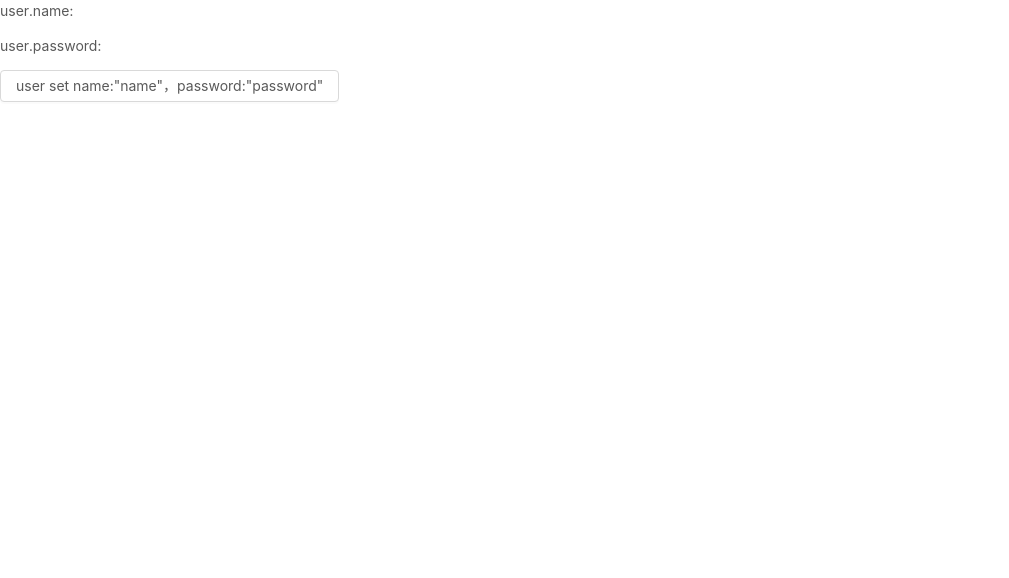
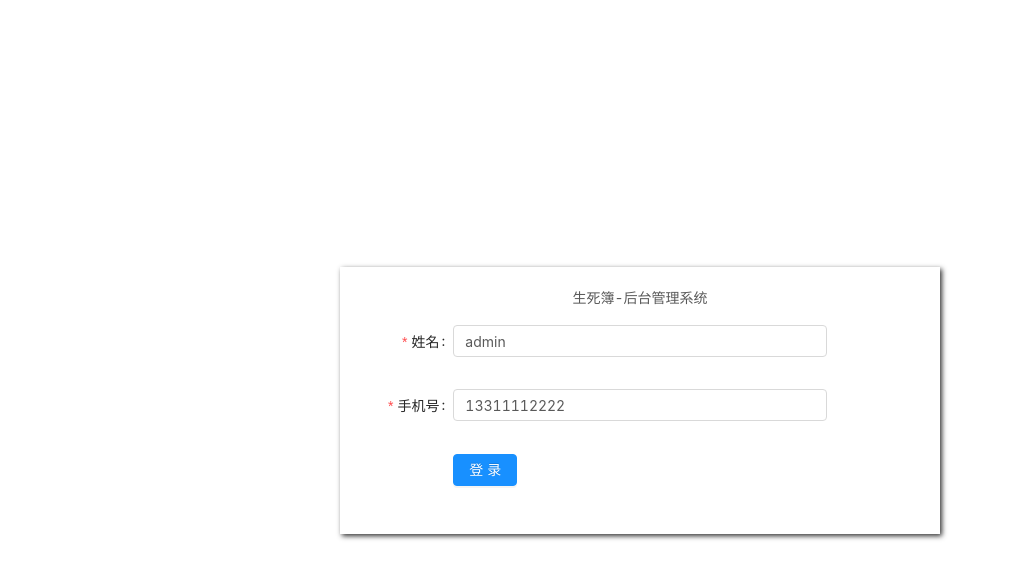
Before and after one commit to yxSgitHUB/obtiuary, a React app: page / in a window 1280 px wide. Shown: the top 578 px of the page, without its empty margins (0-1009 px from the left). Built offline with nearby package versions, Linux system fonts and the light colour scheme.

Commit message:
项目框架以及mock调试

```diff
--- a/package.json
+++ b/package.json
@@ -3,6 +3,7 @@
   "version": "0.1.0",
   "private": true,
   "dependencies": {
+    "@ant-design/icons": "^4.3.0",
     "@babel/core": "7.12.3",
     "@babel/plugin-syntax-jsx": "^7.12.1",
     "@pmmmwh/react-refresh-webpack-plugin": "0.4.2",
@@ -11,12 +12,14 @@
     "@testing-library/react": "^11.1.0",
     "@testing-library/user-event": "^12.1.10",
     "@types/jest": "^26.0.15",
+    "@types/mockjs": "^1.0.3",
     "@types/node": "^14.14.9",
     "@types/react": "^17.0.0",
     "@types/react-dom": "^17.0.0",
     "@typescript-eslint/eslint-plugin": "^4.5.0",
     "@typescript-eslint/parser": "^4.5.0",
     "antd": "^4.8.4",
+    "axios": "^0.21.0",
     "babel-eslint": "^10.1.0",
     "babel-jest": "^26.6.0",
     "babel-loader": "8.1.0",
@@ -48,6 +51,8 @@
     "jest-resolve": "26.6.0",
     "jest-watch-typeahead": "0.6.1",
     "mini-css-extract-plugin": "0.11.3",
+    "mockjs": "^1.1.0",
+    "node-sass": "4.13.1",
     "optimize-css-assets-webpack-plugin": "5.0.4",
     "pnp-webpack-plugin": "1.6.4",
     "postcss-flexbugs-fixes": "4.2.1",
--- a/src/App/App.tsx
+++ b/src/App/App.tsx
@@ -1,20 +1,22 @@
 import React ,{useState,FC} from "react";
 import {Button} from "antd";
+import {Login}  from '../Page/Login';
+import {MyLayout} from '../FrameWork/Layout'
 import './App.css';
 const App:FC=()=>{
   let [user,setUser] = useState({
-    name:"",
-    password:""
+    userName:"",
+    phone:"",
   })
-  return <div>
-    <p>user.name:{user.name}</p>
-    <p>user.password:{user.password}</p>
-    <Button onClick={()=>{
-      setUser({
-        name:"name",
-        password: "password"
-      })
-    }}>user set name:"name"，password:"password"</Button>
-  </div>
+  let [loginStatus,setLoginStatus] = useState(false)
+  return loginStatus?<div>
+    <MyLayout />
+  </div>: <Login onChange={(userParam:{
+    userName:string,
+    phone:string,
+  }, status:boolean)=>{
+    setUser(userParam);
+    setLoginStatus(status)
+  }}/>
 }
 export default App;
--- /dev/null
+++ b/src/Axios/index.ts
@@ -0,0 +1,17 @@
+import axios from 'axios'
+axios.defaults.baseURL="http://localhost:8081"
+axios.defaults.headers.post['Content-Type'] = 'application/x-www-form-urlencoded'
+
+// 请求拦截器
+axios.interceptors.request.use(function(config) {
+    return config
+}, function(error) {
+    return Promise.reject(error)
+})
+// 响应拦截器
+axios.interceptors.response.use(function(response) {
+    return response
+}, function(error) {
+    return Promise.reject(error)
+})
+export default axios
--- /dev/null
+++ b/src/FrameWork/Layout/index.scss
@@ -0,0 +1,30 @@
+.ant-layout-sider-children .headerTitle {
+  background: rgba(255, 255, 255, .2);
+  margin: 16px;
+  padding: 5px 0;
+  text-align: center;
+  color: white;
+  display: flex;
+  justify-content: center;
+  align-items: center;
+  line-height: 22px;
+  font-family: "Monospaced Number", "Chinese Quote", -apple-system, BlinkMacSystemFont, "Segoe UI", Roboto, "PingFang SC", "Hiragino Sans GB", "Microsoft YaHei", "Helvetica Neue", Helvetica, Arial, sans-serif;
+}
+.site-layout .site-layout-background {
+  background: #fff;
+}
+/*///自动移滚动条样式*/
+::-webkit-scrollbar {
+  width: 10px;
+  height: 10px;
+}
+
+::-webkit-scrollbar-thumb {
+  border-radius: 1em;
+  background-color: rgba(50, 50, 50, .3);
+}
+
+::-webkit-scrollbar-track {
+  border-radius: 1em;
+  background-color: rgba(50, 50, 50, .1);
+}
--- /dev/null
+++ b/src/FrameWork/Layout/index.tsx
@@ -0,0 +1,34 @@
+import React ,{FC} from "react";
+import { Layout, Menu } from 'antd';
+import {Result} from "../Sidebar"
+import "./index.scss"
+const { Header, Content, Footer, Sider } = Layout;
+export const MyLayout:FC = ()=>{
+    return <Layout >
+        <Sider
+            style={{
+                overflow: 'auto',
+                height: '100vh',
+                position: 'fixed',
+                left: 0,
+            }}
+        >
+            <div className={"headerTitle"}>地府<br/>管理系统</div>
+            <Menu theme="dark" mode="vertical" onClick={(a) => {
+                sessionStorage.pageNum = 1;
+                //history.push({pathname: a.key})
+            }}>
+                {Result}
+            </Menu>
+        </Sider>
+        <Layout className="site-layout" style={{ marginLeft: 200 }}>
+            <Header className="site-layout-background" style={{ padding: 0 }} />
+            <Content style={{ margin: '24px 16px 0', overflow: 'initial' }}>
+                <div className="site-layout-background" style={{ padding: 24, textAlign: 'center' }}>
+
+                </div>
+            </Content>
+            <Footer style={{ textAlign: 'center' }}>Ant Design ©2018 Created by Ant UED</Footer>
+        </Layout>
+    </Layout>
+}
--- /dev/null
+++ b/src/FrameWork/Sidebar/index.tsx
@@ -0,0 +1,47 @@
+import React from "react";
+import {UserOutlined} from '@ant-design/icons';
+import SubMenu from "antd/lib/menu/SubMenu";
+import Menu from "antd/lib/menu";
+interface MenuItem {
+    child?: MenuItem[],
+    menuUrl: string | undefined,
+    menuName: string,
+    icon:any
+}
+export const MenuList = [
+    {
+        menuName: '权限管理',
+        menuUrl: '/1',
+        icon: UserOutlined,
+        child:[{
+            menuName: '角色管理',
+            menuUrl: '/roleManagement',
+            icon: UserOutlined,
+        },{
+            menuName: '账户管理',
+            menuUrl: '/accountManagement',
+            icon: UserOutlined,
+        }]
+    },]
+function showMenu(menu: MenuItem) {
+    let Icon = menu.icon;
+    if (menu.child) {
+        return (
+            <SubMenu key={menu.menuUrl}
+                     title={<span><Icon/><span>{menu.menuName}</span></span>}>
+                {
+                    menu.child.map((v: MenuItem) => showMenu(v))
+                }
+            </SubMenu>
+        )
+    } else {
+        return (
+            <Menu.Item key={menu.menuUrl}>
+                <Icon/>
+                <span className="nav-text">{menu.menuName}</span>
+            </Menu.Item>
+        )
+    }
+}
+//export const Result=()=>MenuList.map((v: MenuItem) =>showMenu(v))
+export const Result=MenuList.map((v: MenuItem) =>showMenu(v))
--- a/src/Index/index.tsx
+++ b/src/Index/index.tsx
@@ -2,6 +2,7 @@ import React from 'react';
 import ReactDOM from 'react-dom';
 import './index.css';
 import App from '../App/App';
+import "../Mock"
 import reportWebVitals from './reportWebVitals';
 ReactDOM.render(
   <React.StrictMode>
--- /dev/null
+++ b/src/Mock/index.ts
@@ -0,0 +1,47 @@
+import Mock from 'mockjs'
+import {MenuList} from "../FrameWork/Sidebar"
+const Random = Mock.Random
+
+// mock需要给三个参数,url(与axios请求是传的url一致,我这个是本地启动的项目就直接用本地域名了)
+// 请求类型: get post...其他看文档
+// 数据处理函数,函数需要return数据
+Mock.mock('http://localhost:8081/test/city', 'get', () => {
+    let citys = []
+    for (let i = 0; i < 10; i++) {
+        let obj = {
+            id: i+1,
+            city: Random.city(),
+            color: Random.color()
+        }
+        citys.push(obj)
+    }
+    return {cityList: citys}
+})
+// post请求,带参数,参数会在data中返回,会返回url,type,body三个参数,可以把data打印出来看看
+Mock.mock('http://localhost:8081/test/cityInfo', 'post', (data:any) => {
+    // 请求传过来的参数在body中,传回的是json字符串,需要转义一下
+    const info= JSON.parse(data.body)
+    console.log(info)
+    return {
+        img: Random.image('200x100', '#4A7BF7', info.name)
+    }
+})
+
+Mock.mock('http://localhost:8081/test/login', 'post', (data:any) => {
+    // 请求传过来的参数在body中,传回的是json字符串,需要转义一下
+    const info= JSON.parse(data.body)
+    console.log(info)
+    if(info.userName==="admin"&&info.phone==="13311112222"){
+        return {
+            errorCode:"200",
+            value:"成功",
+            data:MenuList
+        }
+    }else {
+        return {
+            errorCode:"-1",
+            value:"失败",
+            data:undefined
+        }
+    }
+})
--- /dev/null
+++ b/src/Page/Login/index.scss
@@ -0,0 +1,19 @@
+.loginBox {
+  position: absolute;
+  top: 0;
+  left: 0;
+  right: 0;
+  bottom: 0;
+  display: flex;
+  align-items: center;
+  justify-content: center;
+
+  .formBox {
+    box-shadow:2px 2px 5px #333333;
+    width: 600px;
+    padding:20px 20px 20px 20px;
+    p {
+      text-align: center;
+    }
+  }
+}
--- /dev/null
+++ b/src/Page/Login/index.tsx
@@ -0,0 +1,68 @@
+import React ,{FC} from "react";
+import { Form, Input, Button } from 'antd';
+import axios from "../../Axios"
+import "./index.scss"
+const layout = {
+    labelCol: { span: 4 },
+    wrapperCol: { span: 16 },
+};
+const tailLayout = {
+    wrapperCol: { offset: 4, span: 16 },
+};
+const FormItem = Form.Item
+export const Login:FC<{onChange:(userParam:{userName:string,phone:string}, status:boolean)=>void}> = (props) => {
+    const onFinish = (values:{userName:string,phone:string}) => {
+        axios.post("/test/login",{...values}).then((data:any)=>{
+            console.log(data)
+                if(data.data.errorCode==="200"){
+                    props.onChange(values,true)
+                }
+        })
+
+        console.log('Success:', values);
+    };
+
+    const onFinishFailed = (errorInfo:any) => {
+        console.log('Failed:', errorInfo);
+    };
+
+    return (
+       <div className='loginBox'>
+           <div className="formBox">
+               <p>生死簿-后台管理系统</p>
+               <Form
+                   {...layout}
+                   name="basic"
+                   initialValues={{
+                       userName:"admin",
+                       phone: "13311112222" ,
+                   }}
+                   onFinish={onFinish}
+                   onFinishFailed={onFinishFailed}
+               >
+                   <FormItem
+                       label="姓名"
+                       name="userName"
+                       rules={[{ required: true, message: '请输入姓名' }]}
+                   >
+                       <Input />
+                   </FormItem>
+
+                   <FormItem
+                       label="手机号"
+                       name="phone"
+                       rules={[{ required: true, message: '请输入手机号!' }]}
+                   >
+                       <Input type={"phone"} />
+                   </FormItem>
+                   <Form.Item {...tailLayout}>
+                       <Button type="primary" htmlType="submit">
+                           登录
+                       </Button>
+                   </Form.Item>
+               </Form>
+           </div>
+
+       </div>
+    );
+};
```
Also changed, not shown: 1 other file (tests, documents, lock files or other folders).
